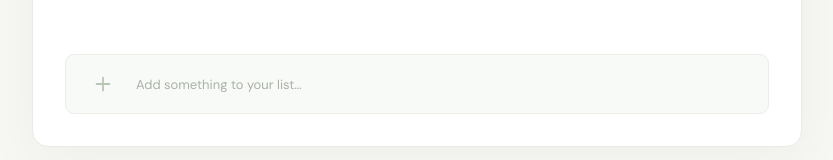
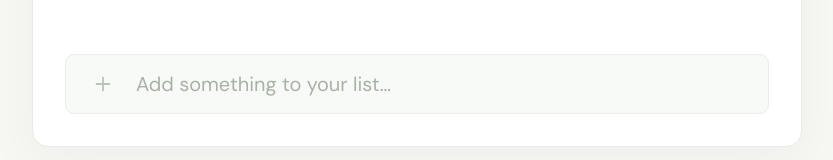
Before and after one commit to esemmelman/priority, a React (Vite) app: page / in a window 1280 px wide. Shown: the part 225-385 px from the top of the page, without its empty margins (223-1056 px from the left). Built offline with nearby package versions, Linux system fonts and the light colour scheme; no server answers; the database is empty; a web font is replaced by a local one.

Commit message:
Enlarge add field and keep Android keyboard closed for voice input

```diff
--- a/src/main.jsx
+++ b/src/main.jsx
@@ -4,12 +4,13 @@
 import { DndContext, KeyboardSensor, MouseSensor, TouchSensor, closestCenter, useSensor, useSensors } from '@dnd-kit/core';
 import { SortableContext, arrayMove, sortableKeyboardCoordinates, useSortable, verticalListSortingStrategy } from '@dnd-kit/sortable';
 import { CSS } from '@dnd-kit/utilities';
-import { Plus, Trash2, X } from 'lucide-react';
+import { Keyboard, Mic, Plus, Trash2, X } from 'lucide-react';
 import './style.css';
 
 const url = import.meta.env.VITE_SUPABASE_URL;
 const key = import.meta.env.VITE_SUPABASE_PUBLISHABLE_KEY;
 const db = url && key ? createClient(url, key) : null;
+const androidVoiceAvailable = /Android/i.test(navigator.userAgent) && !!(window.SpeechRecognition || window.webkitSpeechRecognition);
 
 function SortableItem({ item, index, onDelete, onEdit }) {
   const [editing, setEditing] = useState(false);
@@ -33,6 +34,8 @@
   const [items, setItems] = useState([]);
   const [input, setInput] = useState('');
   const [listening, setListening] = useState(false);
+  const [typingMode, setTypingMode] = useState(false);
+  const inputRef = useRef(null);
   const speechRef = useRef(null);
   const [loading, setLoading] = useState(true);
   const [saving, setSaving] = useState(false);
@@ -54,6 +57,7 @@
   };
   const startVoice = () => {
     if (!/Android/i.test(navigator.userAgent) || speechRef.current) return;
+    inputRef.current?.blur();
     const Recognition = window.SpeechRecognition || window.webkitSpeechRecognition;
     if (!Recognition) { setError('Voice input is not supported by this browser. You can still type an item.'); return; }
     const recognition = new Recognition();
@@ -110,7 +114,7 @@
     stopVoice();
     setSaving(true); setError('');
     const { data, error } = await db.from('priority_items_v1').insert({ title, position: items.length ? Math.max(...items.map(x => x.position)) + 1 : 0 }).select('id,title,position').single();
-    if (error) setError(error.message); else { setItems(prev => [...prev, data]); setInput(''); }
+    if (error) setError(error.message); else { setItems(prev => [...prev, data]); setInput(''); setTypingMode(false); }
     setSaving(false);
   };
   const edit = async (id, title) => {
@@ -137,7 +141,7 @@
       <section className="list-panel">
         {error && <div className="error" role="alert">{error}<button onClick={() => setError('')} aria-label="Dismiss error"><X size={15}/></button></div>}
         {loading ? <div className="empty">Loading your list…</div> : items.length === 0 ? <div className="empty"><div className="empty-icon">✳</div><strong>A fresh start.</strong><span>Add your first item below.</span></div> : <DndContext sensors={sensors} collisionDetection={closestCenter} onDragEnd={dragEnd}><SortableContext items={items.map(x => x.id)} strategy={verticalListSortingStrategy}><div className="items">{items.map((item, i) => <SortableItem key={item.id} item={item} index={i} onDelete={remove} onEdit={edit}/>)}</div></SortableContext></DndContext>}
-        <form className={`add-form ${listening ? 'listening' : ''}`} onSubmit={add}><button className="add-trigger" type="submit" disabled={!input.trim() || saving} aria-label="Add item" title="Add item"><Plus size={22}/></button><input value={input} onClick={startVoice} onChange={e => { if (listening) stopVoice(); setInput(e.target.value); }} placeholder={listening ? 'Listening…' : 'Add something to your list…'} aria-label="New list item" maxLength={200}/></form>
+        <form className={`add-form ${listening ? 'listening' : ''}`} onSubmit={add}><button className="add-trigger" type="submit" disabled={!input.trim() || saving} aria-label="Add item" title="Add item"><Plus size={22}/></button><input ref={inputRef} value={input} readOnly={androidVoiceAvailable && !typingMode} inputMode={androidVoiceAvailable && !typingMode ? 'none' : 'text'} onPointerDown={e => { if (androidVoiceAvailable && !typingMode) { e.preventDefault(); startVoice(); } }} onChange={e => { if (listening) stopVoice(); setInput(e.target.value); }} placeholder={listening ? 'Listening…' : 'Add something to your list…'} aria-label="New list item" maxLength={200}/>{androidVoiceAvailable && <button className="entry-mode" type="button" onClick={() => { stopVoice(); setTypingMode(value => { if (value) inputRef.current?.blur(); else setTimeout(() => inputRef.current?.focus(), 0); return !value; }); }} aria-label={typingMode ? 'Switch to voice input' : 'Switch to typing'} title={typingMode ? 'Switch to voice input' : 'Switch to typing'}>{typingMode ? <Mic size={18}/> : <Keyboard size={18}/>}</button>}</form>
       </section></main>
   </div>;
 }
```
Also changed, not shown: src/style.css.
